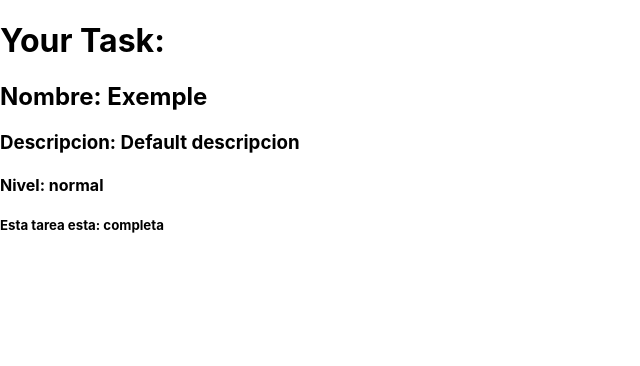
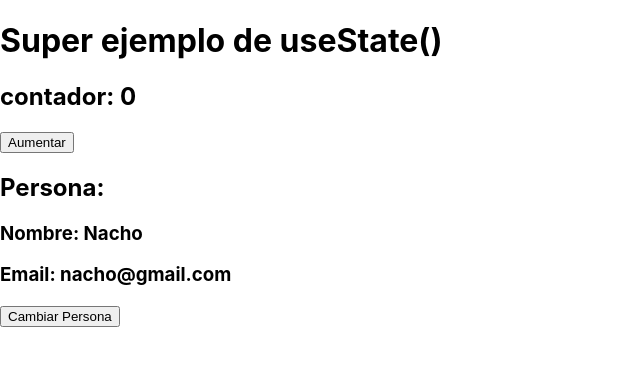
Before and after one commit to NachoBasilio/Apuntes-React, a React (Create React App) app in the folder OpenBootCamp/hola-mundo/: page / in a window 1280 px wide. Shown: the top 366 px of the page, without its empty margins (0-640 px from the left). Built offline with nearby package versions, Linux system fonts and the light colour scheme.

Commit message:
Use state

```diff
--- a/OpenBootCamp/hola-mundo/src/App.js
+++ b/OpenBootCamp/hola-mundo/src/App.js
@@ -1,12 +1,13 @@
 
 import './App.css';
-import TaskList from './components/container/task_list';
+// import TaskList from './components/container/task_list';
+import Ejemplo1 from './hooks/Ejemplo1';
 // import Greeting from './components/pure/greeting';
 // import GreetingF from './components/pure/greetingF';
 
 function App() {
   return (
-    <TaskList></TaskList>
+    <Ejemplo1></Ejemplo1>
   );
 }
 
--- /dev/null
+++ b/OpenBootCamp/hola-mundo/src/hooks/Ejemplo1.jsx
@@ -0,0 +1,41 @@
+/* En este ejemplo vamos a probar el useState,
+este hook nos sirve para establecer y acceder al estado privado de un componente funcional */
+
+import React, {useState} from 'react';
+
+const Ejemplo1 = () => {
+    //valor incial para un contador
+    const valorInicial = 0
+
+    //valor incial para una persona
+    const personaInicial = {
+        name: 'Nacho',
+        email: 'nacho@gmail.com'
+    }
+
+    const [contador, setContador] = useState(valorInicial)
+    const [persona, serPersona] = useState(personaInicial)
+
+    function incrementarContador(){
+        setContador(contador + 1)
+    }
+    function actualizarPersona(nuevaPersona) {
+        serPersona(nuevaPersona)
+    }
+
+    return (
+        <div>
+            <h1>Super ejemplo de useState()</h1>
+            <h2>contador: {contador}</h2>
+            <button onClick={incrementarContador}>Aumentar</button>
+            <h2>Persona:</h2>
+            <h3>Nombre: {persona.name}</h3>
+            <h3>Email: {persona.email}</h3>
+            <button onClick={()=>{
+                actualizarPersona({name:"Facu", email:"facu@gmail.com"})
+            }}>Cambiar Persona</button>
+        </div>
+    );
+}
+
+export default Ejemplo1;
```
Also changed, not shown: 1 other file (tests, documents, lock files or other folders).
